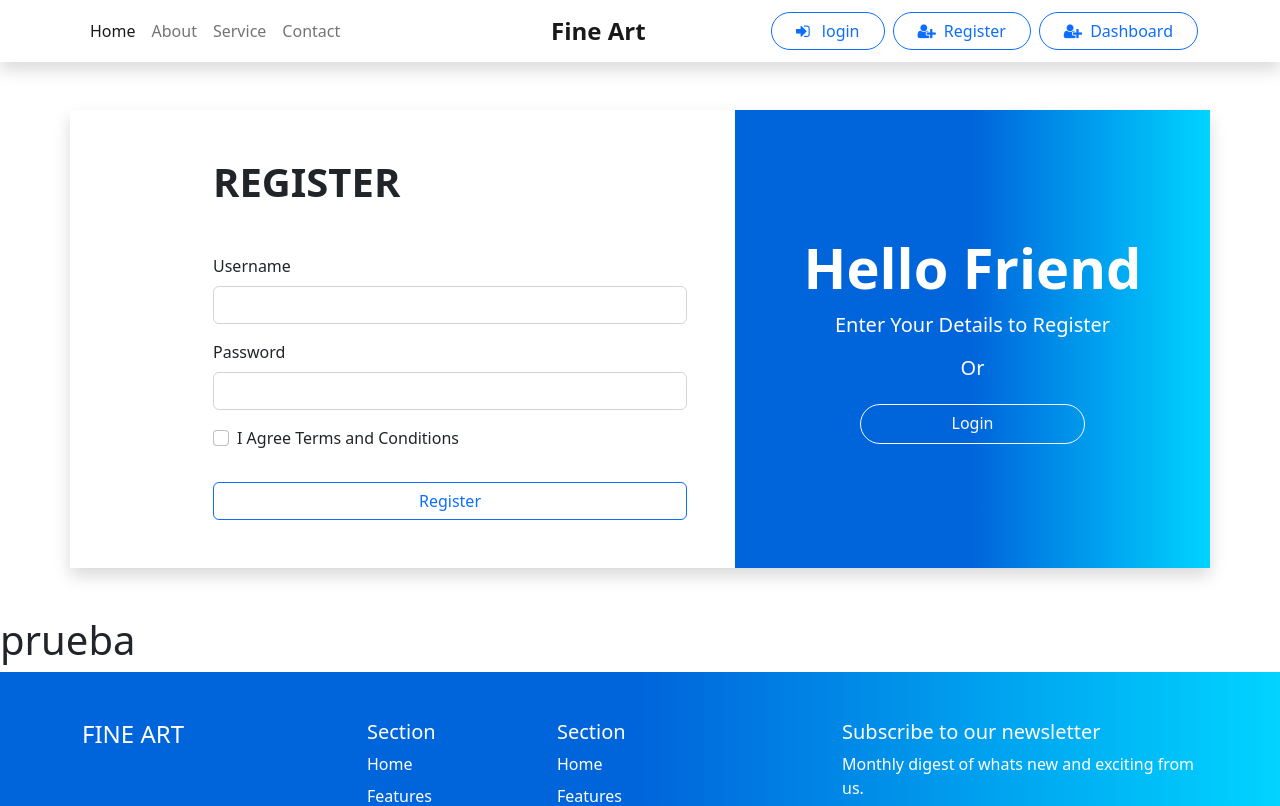
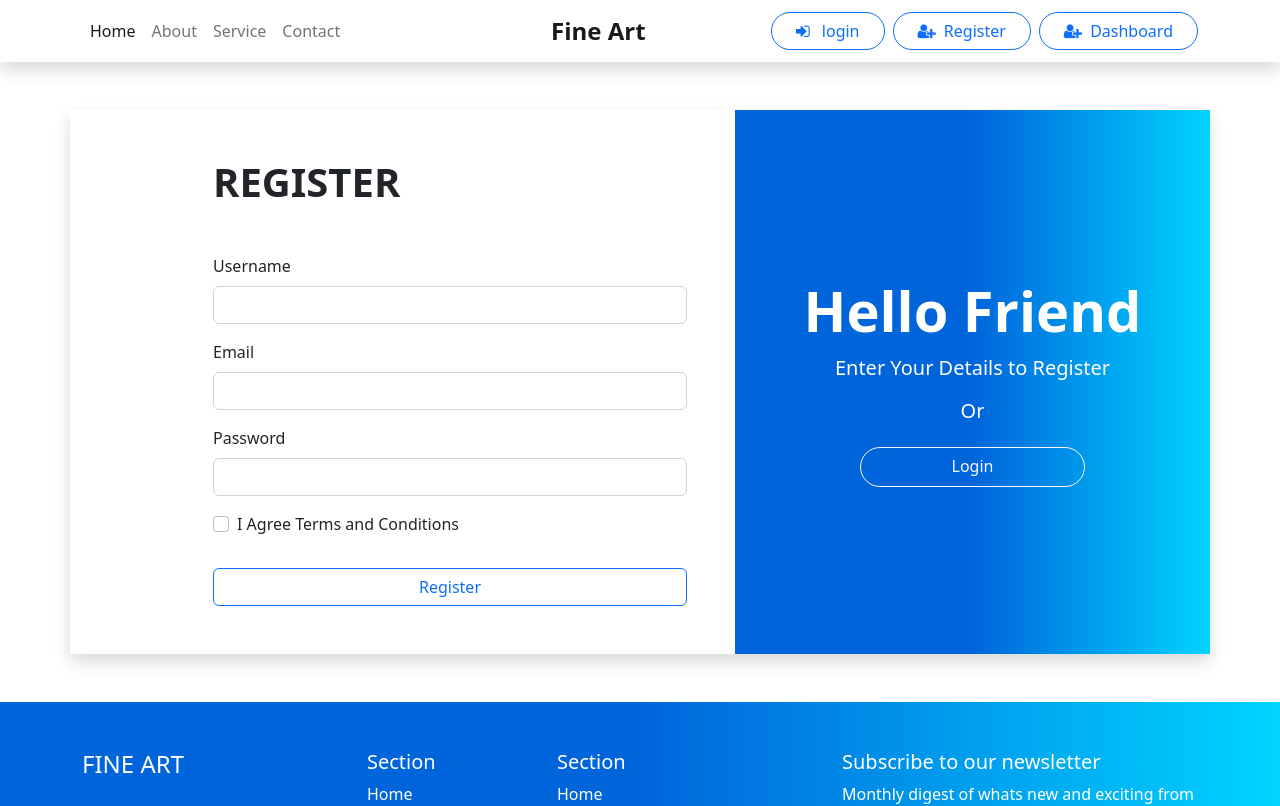
Before and after one commit to DavidSRV/WebSite-MERN-, a React (Create React App) app in the folder WebClient/: page /Register in a window 1280 px wide. Shown: the top 806 px of the page. Built offline with nearby package versions, Linux system fonts and the light colour scheme.

Commit message:
se termina fronted-back regis

```diff
--- a/WebClient/package.json
+++ b/WebClient/package.json
@@ -2,6 +2,7 @@
   "name": "websitemern",
   "version": "0.1.0",
   "private": true,
+  "proxy": "http://localhost:3001",
   "dependencies": {
     "@testing-library/jest-dom": "^5.16.5",
     "@testing-library/react": "^13.4.0",
--- a/WebClient/src/App.js
+++ b/WebClient/src/App.js
@@ -24,7 +24,6 @@ function App() {
         <Route path="/Register" element={<Register />} />
         <Route path="/Dashboard" element={<DashBoard />} />
       </Routes>
-      <h1>prueba</h1>
       <Footer />
     </>
   );
--- a/WebClient/src/page/Register.jsx
+++ b/WebClient/src/page/Register.jsx
@@ -1,7 +1,59 @@
-import React from 'react'
-import {Link} from 'react-router-dom'
+import React, { useState } from "react";
+import { Link, useNavigate } from "react-router-dom";
+
 
 function Register() {
+  const [user, setUser] = useState({
+    username: "",
+    email: "",
+    password: "",
+  });
+
+
+  const handleInput = (e) => {
+    let name = e.target.name;
+    let value = e.target.value;
+
+    setUser({...user, [name]:value})
+
+  }
+
+  const history = useNavigate();
+
+  const handleSubmit =  async (e) =>{
+    e.preventDefault();
+
+    const {username, email, password} = user;
+
+    try {
+
+      const res = await fetch('/register', {
+        method: "POST",
+        headers: {
+          "Content-Type" : "application/json"
+        },
+
+        body: JSON.stringify({
+          username, email, password
+        })
+      })
+
+      if(res.status === 400 || !res){
+        window.alert("Already Used Details")
+      }else{
+        window.alert("Registered Successfully");
+        history('/login');
+
+        //history.pushState('/login ')
+      }
+
+    } catch (error) {
+      console.log(error)
+    }
+  }
+
+
+
   return (
     <section>
       <div className="container shadow my-5">
@@ -19,8 +71,7 @@ function Register() {
           </div>
           <div className="col-md-6 p-5">
             <div className="display-6 fw-bolder mb-5">REGISTER</div>
-            <form>
-
+            <form onSubmit={handleSubmit} method="POST">
               <div class="mb-3">
                 <label for="name" class="form-label">
                   Username
@@ -29,8 +80,26 @@ function Register() {
                   type="text"
                   class="form-control"
                   id="name"
+                  name="username"
+                  value={user.username}
+                  onChange={handleInput}
                 />
               </div>
+
+              <div class="mb-3">
+                <label for="email" class="form-label">
+                  Email
+                </label>
+                <input
+                  type="email"
+                  class="form-control"
+                  id="email"
+                  name="email"
+                  value={user.email}
+                  onChange={handleInput}
+                />
+              </div>
+
               <div class="mb-3">
                 <label for="exampleInputPassword1" class="form-label">
                   Password
@@ -38,9 +107,11 @@ function Register() {
                 <input
                   type="password"
                   class="form-control"
-                  id="exampleInputPassword1"
+                  id="password"
+                  name="password"
+                  value={user.password}
+                  onChange={handleInput}
                 />
-
               </div>
               <div class="mb-3 form-check">
                 <input
@@ -49,7 +120,7 @@ function Register() {
                   id="exampleCheck1"
                 />
                 <label class="form-check-label" for="exampleCheck1">
-                 I Agree Terms and Conditions
+                  I Agree Terms and Conditions
                 </label>
               </div>
               <button type="submit" class="btn btn-outline-primary w-100 mt-3">
@@ -60,7 +131,7 @@ function Register() {
         </div>
       </div>
     </section>
-  )
+  );
 }
 
-export default Register
+export default Register;
```
